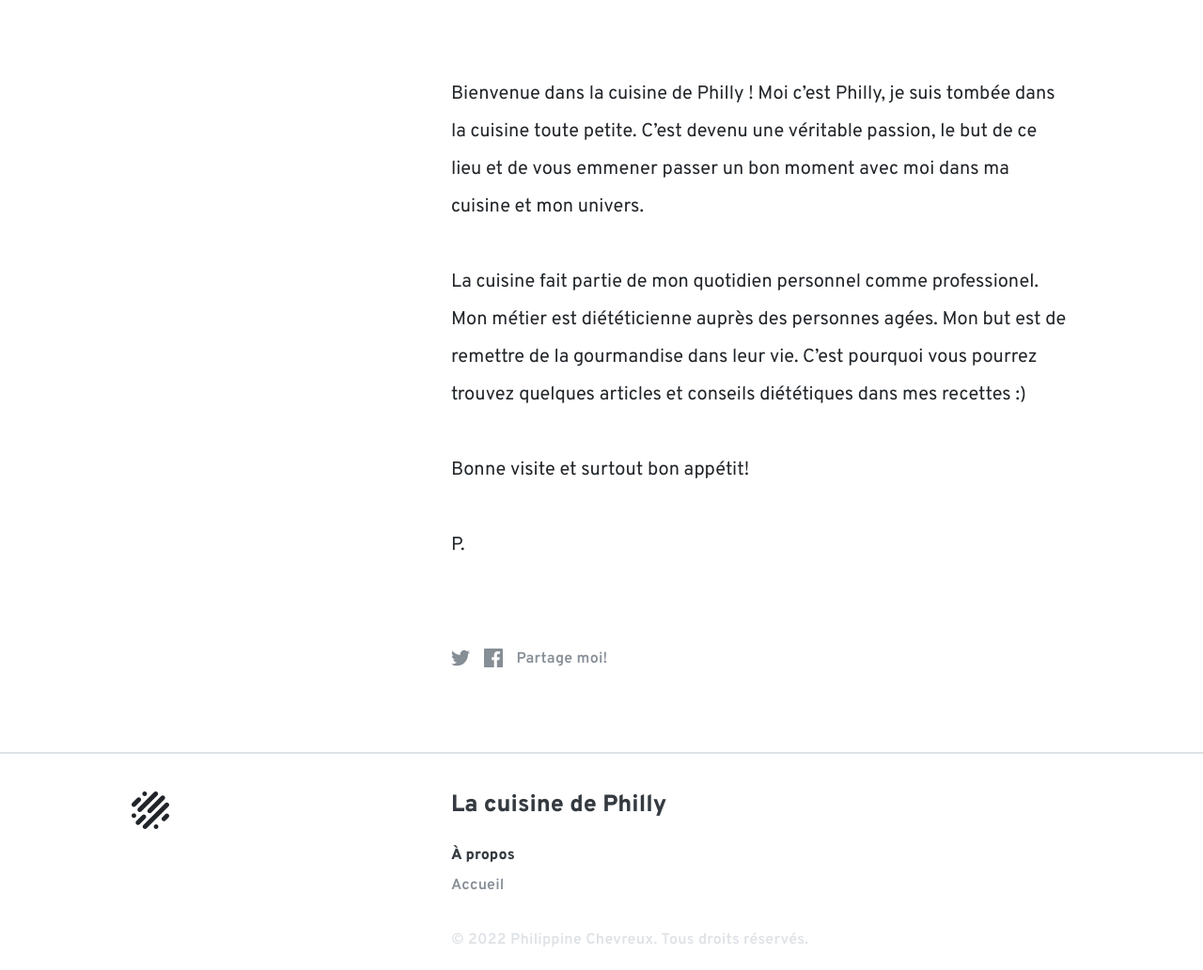
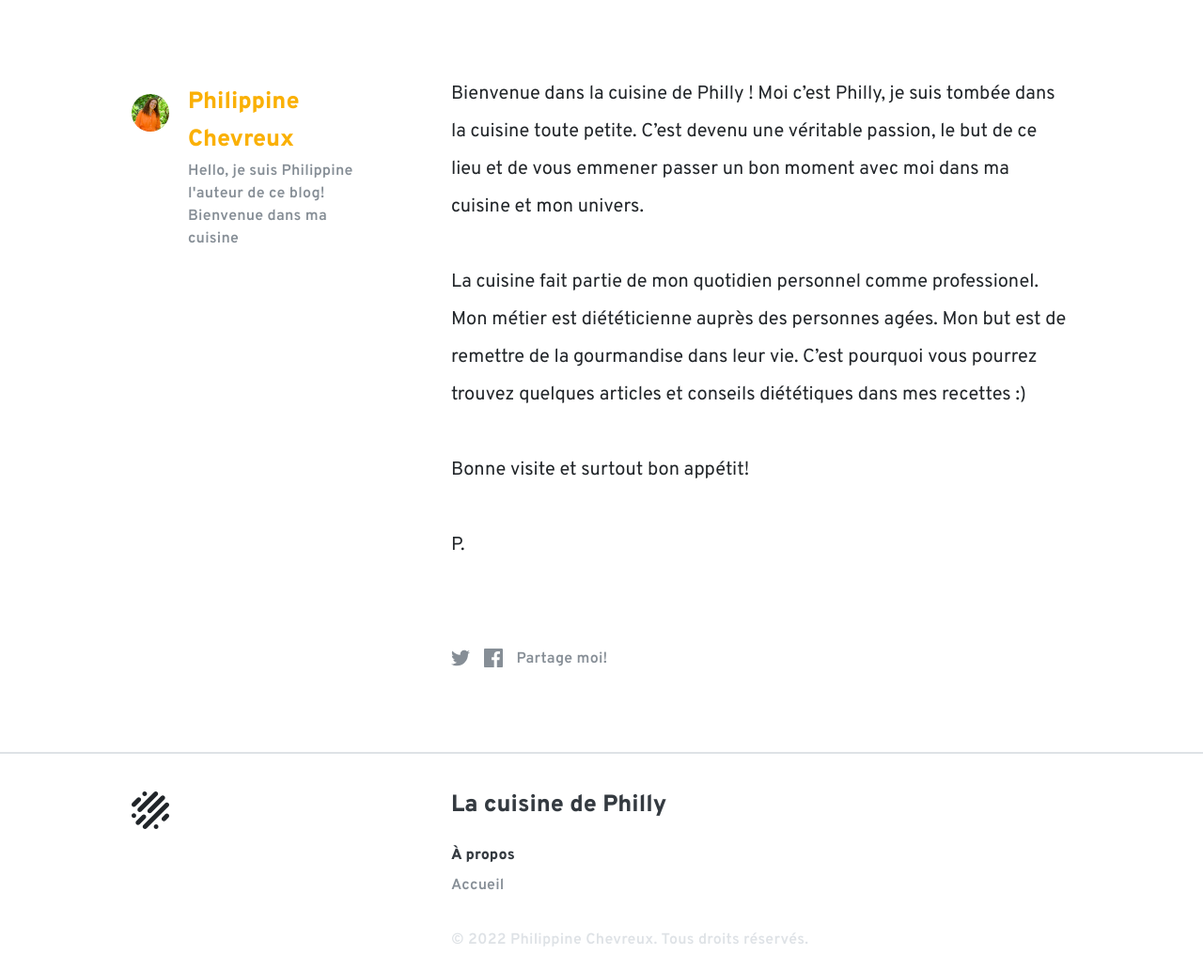
Before and after one commit to ptitphilly/ptitphilly.github.io, a Jekyll site: the page built from about/index.md, in a window 1280 px wide. Shown: the part 348-1380 px from the top of the page at 94% size. Built offline with Jekyll 4.4.1, drawn with Linux system fonts in a browser that asks for light colours.

Commit message:
change about

```diff
--- a/_config.yml
+++ b/_config.yml
@@ -85,11 +85,11 @@ defaults:
     values:
       layout: post
       lang: fr
-      permalink: /news/:title/
+      permalink: /posts/:title/
   - scope:
       path: ''
       type: recipes
     values:
       layout: recipe
       lang: fr
-      permalink: /:title/
+      permalink: /recipes/:title/
--- /dev/null
+++ b/_layouts/about.html
@@ -0,0 +1,61 @@
+---
+layout: default
+font: macro
+---
+
+<article class="post{% if page.image %} entry-hasBackground{% endif %}">
+  <div class="content-top">
+    {% if page.image %}
+      <div class="hero-background" style="background-image: url('{{ site.baseurl }}{{ site.assets }}{{ site.images }}/posts/{{ page.ref }}.jpeg'); background-image: -webkit-image-set( url('{{ site.baseurl }}{{ site.assets }}{{ site.images }}/posts/{{ page.ref }}.jpeg') 1x, url('{{ site.baseurl }}{{ site.assets }}{{ site.images }}/posts/{{ page.ref }}-large.jpeg') 2x )"></div>
+      <div class="hero-overlay"></div>
+      {% include core/metabar.html color="-white" %}
+    {% else %}
+      {% include core/metabar.html %}
+    {% endif %}
+    <header class="content hero">
+      <a id="{{ page.title | url_encode }}"><h1 class="hero-title">{{ page.title }}</h1></a>
+    </header>
+  </div>
+
+  <div class="content-bottom">
+    <div class="content content-style">
+      <aside class="content-author">
+        {% if page.author %}
+          <a {% if page.author.url %}href="{{ page.author.url }}"{% endif %} target="_blank" rel="noopener noreferrer" aria-label="Follow @{{ page.author.url }} on url.">
+            <div class="author-image" style="background-image: url('{{ site.baseurl }}{{ site.assets }}{{ site.images }}/authors/{{ page.author.image }}-small.jpeg')"></div>
+          </a>
+          <div class="author-text">
+            <h4><a {% if page.author.url %}href="{{ page.author.url }}"{% endif %} target="_blank" rel="noopener noreferrer" aria-label="Follow @{{ page.author.url }} on url.">{{ page.author.name }}</a></h4>
+            <p>{{ page.author.bio }}</p>
+          </div>
+        {% elsif site.author %}
+          <a {% if site.author.url %}href="{{ site.author.url }}"{% endif %} target="_blank" rel="noopener noreferrer">
+            <div class="author-image" style="background-image: url('{{ site.baseurl }}{{ site.assets }}{{ site.images }}/authors/{{ site.author.image }}-small.jpeg')"></div>
+          </a>
+          <div class="author-text">
+            <h4><a {% if site.author.url %}href="{{ site.author.url }}"{% endif %} target="_blank" rel="noopener noreferrer">{{ site.author.name }}</a></h4>
+            <p>{{ site.author.bio }}</p>
+          </div>
+        {% endif %}
+      </aside>
+
+      {{ content }}
+
+      {% include core/share.html %}
+
+      {% if page.next.url %}
+      <aside class="content-next">
+        <article class="next-post">
+          <h4 class="next-header">Next Post</h4>
+          {% if page.next.image %}
+          <div class="next-image" style="background-image: url('{{ site.baseurl }}{{ site.assets }}{{ site.images }}{{ page.next.ref }}-small.jpeg')"></div>
+          {% endif %}
+          <h5 class="next-title"><a href="{{page.next.url}}">{{page.next.title}}</a></h5>
+        </article>
+      </aside>
+      {% endif %}
+    </div>
+  </div>
+</article>
+
+{% include core/footer.html %}
--- a/_layouts/default.html
+++ b/_layouts/default.html
@@ -3,7 +3,7 @@ layout: compress
 ---
 
 <!DOCTYPE html>
-<html lang="en">
+<html lang="fr">
   {% include core/head.html %}
 
   <body class="{% if page.font %}{{ page.font }}{% else %}{{ layout.font }}{% endif %}">
--- a/_scss/core/_content.scss
+++ b/_scss/core/_content.scss
@@ -30,8 +30,8 @@
 }
 
 .author-image {
-  width: 2rem;
-  height: 2rem;
+  width: 4rem;
+  height: 4rem;
   margin-top: .5rem;
   margin-right: 1rem;
   float: left;
```
Also changed, not shown: about/index.md (+1 -1 lines), index.html (+9 -1 lines).
